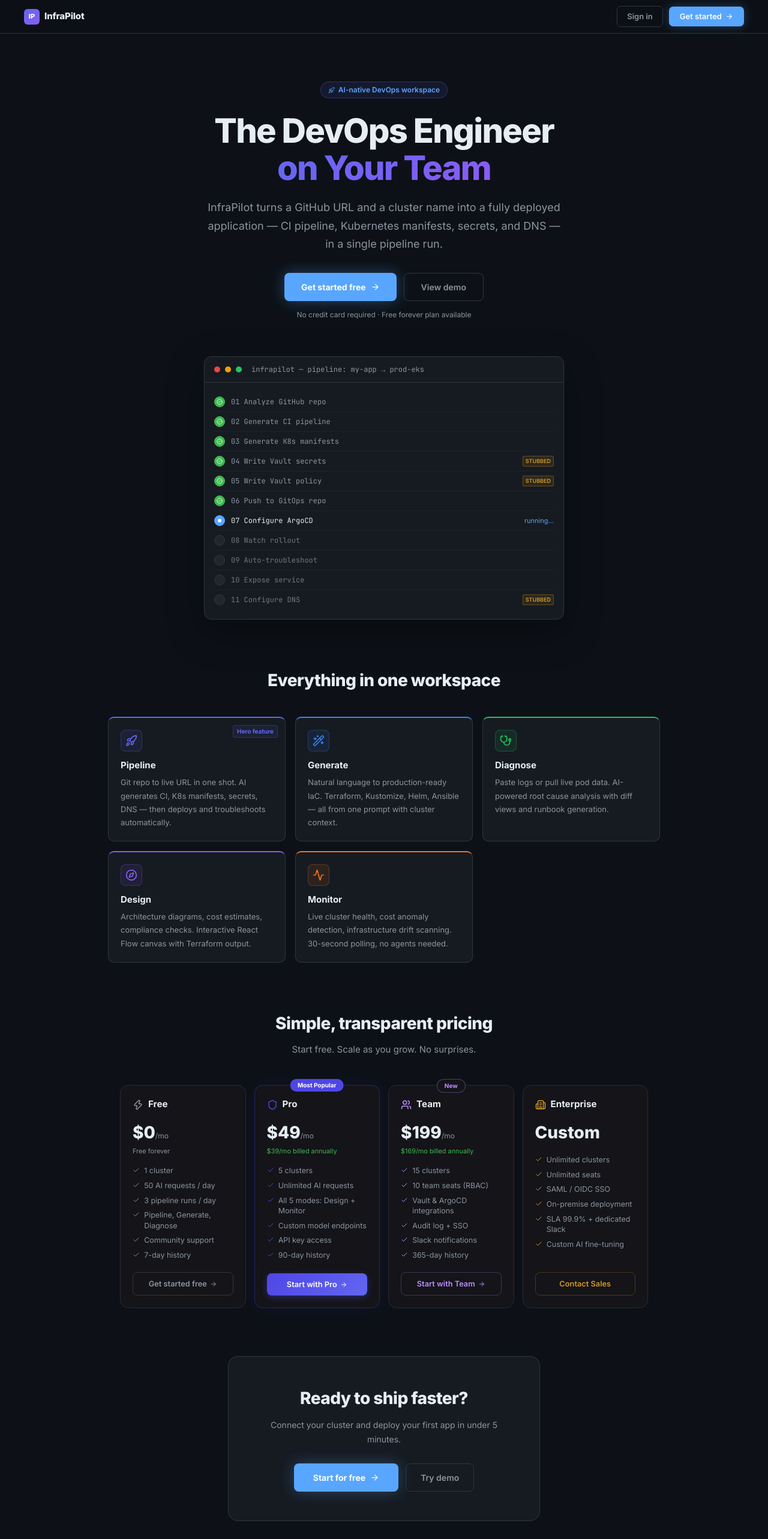
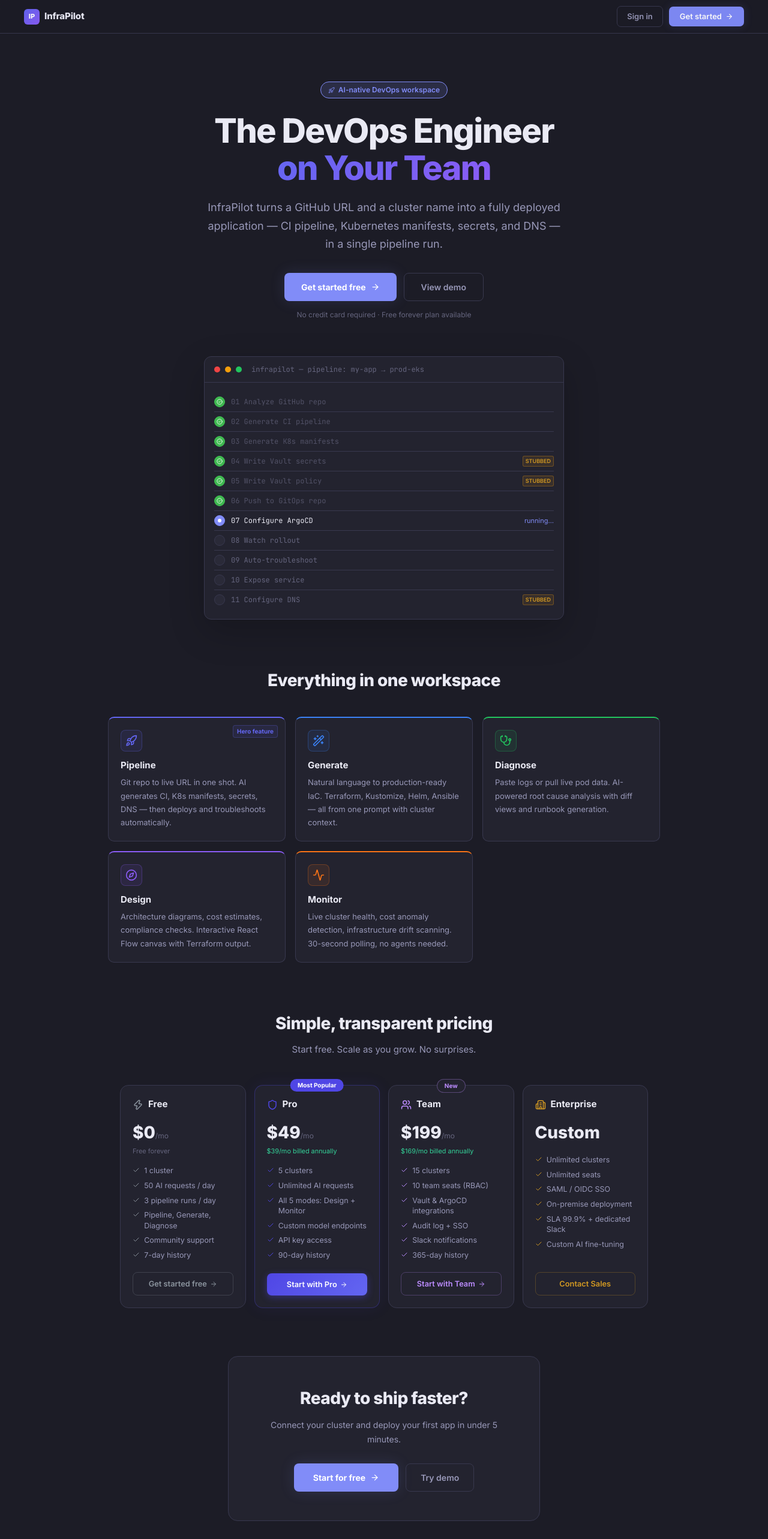
Before and after one commit to Navneet072300/InfraPilot, a React (Vite) app in the folder frontend/: page / in a window 1280 px wide. Shown: the top 2566 px of the page at 60% size. Built offline with nearby package versions, Linux system fonts and the light colour scheme; no server answers.

Commit message:
Landing page theme support, Home in sidebar, remove Landing Page from UserMenu

```diff
--- a/frontend/src/components/layout/Sidebar.tsx
+++ b/frontend/src/components/layout/Sidebar.tsx
@@ -2,7 +2,7 @@
 import {
   Rocket, Wand2, Stethoscope, Compass, Activity,
   Database, Clock, GitBranch, HelpCircle,
-  ChevronLeft, Menu, CreditCard, Camera, Lock,
+  ChevronLeft, Menu, CreditCard, Camera, Lock, Home,
 } from 'lucide-react';
 import { useNavigate, useLocation } from 'react-router-dom';
 import { useProfileStore, type Plan } from '../../store/profileStore';
@@ -294,6 +294,7 @@
 
         {/* Bottom nav */}
         <div style={{ paddingBottom: '6px' }}>
+          <BottomNavBtn icon={<Home size={15} />} label="Home" path="/" />
           <BottomNavBtn icon={<CreditCard size={15} />} label="Subscription" path="/app/subscription" />
           <BottomNavBtn icon={<HelpCircle size={15} />} label="Help" path="/app/help" />
         </div>
--- a/frontend/src/components/layout/UserMenu.tsx
+++ b/frontend/src/components/layout/UserMenu.tsx
@@ -1,6 +1,6 @@
 import { useEffect, useRef, useState } from 'react';
 import { useNavigate } from 'react-router-dom';
-import { User, Settings, CreditCard, HelpCircle, LogOut, Moon, Sun, Globe } from 'lucide-react';
+import { User, Settings, CreditCard, HelpCircle, LogOut, Moon, Sun } from 'lucide-react';
 import { useAuthStore } from '../../store/authStore';
 import { useProfileStore } from '../../store/profileStore';
 import { useThemeStore } from '../../store/themeStore';
@@ -127,7 +127,6 @@
             { icon: <Settings size={14} />, label: 'Settings', path: '/app/settings' },
             { icon: <CreditCard size={14} />, label: 'Billing', path: '/app/subscription' },
             { icon: <HelpCircle size={14} />, label: 'Help', path: '/app/help' },
-            { icon: <Globe size={14} />, label: 'Landing Page', path: '/' },
           ].map(({ icon, label, path }) => (
             <button
               key={path}
--- a/frontend/src/pages/LandingPage.tsx
+++ b/frontend/src/pages/LandingPage.tsx
@@ -1,6 +1,7 @@
 import { useNavigate } from 'react-router-dom';
 import { Rocket, Wand2, Stethoscope, Compass, Activity, ArrowRight, CheckCircle2, Check, Zap, Shield, Users, Building2 } from 'lucide-react';
 import { useAuthStore } from '../store/authStore';
+import { useThemeStore } from '../store/themeStore';
 
 const FEATURES = [
   { icon: <Rocket size={20} />, title: 'Pipeline', desc: 'Git repo to live URL in one shot. AI generates CI, K8s manifests, secrets, DNS — then deploys and troubleshoots automatically.', color: '#6366f1', badge: 'Hero feature' },
@@ -51,6 +52,7 @@
 export function LandingPage() {
   const navigate = useNavigate();
   const { isAuthenticated, setDemoMode } = useAuthStore();
+  useThemeStore(); // subscribe so component re-renders on theme change
   const loggedIn = isAuthenticated();
 
   function handleGetStarted() {
@@ -69,21 +71,21 @@
   }
 
   return (
-    <div style={{ minHeight: '100vh', background: '#0d1117', color: '#e6edf3', fontFamily: 'Inter, sans-serif' }}>
+    <div style={{ minHeight: '100vh', background: 'var(--bg-base)', color: 'var(--text-primary)', fontFamily: 'Inter, sans-serif' }}>
 
       {/* Nav */}
-      <nav style={{ height: '56px', borderBottom: '1px solid #30363d', display: 'flex', alignItems: 'center', padding: '0 40px', justifyContent: 'space-between', position: 'sticky', top: 0, background: 'rgba(13,17,23,0.9)', backdropFilter: 'blur(8px)', zIndex: 10 }}>
+      <nav style={{ height: '56px', borderBottom: '1px solid var(--border)', display: 'flex', alignItems: 'center', padding: '0 40px', justifyContent: 'space-between', position: 'sticky', top: 0, background: 'var(--bg-base)', backdropFilter: 'blur(8px)', zIndex: 10, opacity: 0.97 }}>
         <div style={{ display: 'flex', alignItems: 'center', gap: '8px' }}>
           <div style={{ width: '26px', height: '26px', borderRadius: '6px', background: 'linear-gradient(135deg,#6366f1,#8b5cf6)', display: 'flex', alignItems: 'center', justifyContent: 'center', fontSize: '11px', fontWeight: 800, color: '#fff' }}>IP</div>
           <span style={{ fontWeight: 800, fontSize: '15px', letterSpacing: '-0.01em' }}>InfraPilot</span>
         </div>
         <div style={{ display: 'flex', alignItems: 'center', gap: 10 }}>
           {!loggedIn && (
-            <button onClick={() => navigate('/login')} style={{ padding: '7px 16px', background: 'transparent', border: '1px solid #30363d', borderRadius: '7px', color: '#8b949e', fontSize: '13px', fontWeight: 600, cursor: 'pointer', fontFamily: 'inherit' }}>
+            <button onClick={() => navigate('/login')} style={{ padding: '7px 16px', background: 'transparent', border: '1px solid var(--border)', borderRadius: '7px', color: 'var(--text-secondary)', fontSize: '13px', fontWeight: 600, cursor: 'pointer', fontFamily: 'inherit' }}>
               Sign in
             </button>
           )}
-          <button onClick={handleOpenApp} style={{ display: 'flex', alignItems: 'center', gap: '6px', padding: '7px 18px', background: '#58a6ff', border: 'none', borderRadius: '7px', color: '#fff', fontSize: '13px', fontWeight: 600, cursor: 'pointer', fontFamily: 'inherit', boxShadow: '0 0 16px rgba(88,166,255,0.3)' }}>
+          <button onClick={handleOpenApp} style={{ display: 'flex', alignItems: 'center', gap: '6px', padding: '7px 18px', background: 'var(--accent)', border: 'none', borderRadius: '7px', color: '#fff', fontSize: '13px', fontWeight: 600, cursor: 'pointer', fontFamily: 'inherit', boxShadow: '0 0 16px var(--accent-glow)' }}>
             {loggedIn ? 'Open App' : 'Get started'} <ArrowRight size={13} />
           </button>
         </div>
@@ -91,7 +93,7 @@
 
       {/* Hero */}
       <section style={{ maxWidth: '900px', margin: '0 auto', padding: '80px 40px 60px', textAlign: 'center' }}>
-        <div style={{ display: 'inline-flex', alignItems: 'center', gap: '6px', padding: '4px 12px', background: 'rgba(99,102,241,0.1)', border: '1px solid rgba(99,102,241,0.3)', borderRadius: '20px', fontSize: '12px', color: '#58a6ff', fontWeight: 600, marginBottom: '24px' }}>
+        <div style={{ display: 'inline-flex', alignItems: 'center', gap: '6px', padding: '4px 12px', background: 'var(--accent-glow)', border: '1px solid var(--border-focus)', borderRadius: '20px', fontSize: '12px', color: 'var(--accent)', fontWeight: 600, marginBottom: '24px' }}>
           <Rocket size={11} /> AI-native DevOps workspace
         </div>
         <h1 style={{ fontSize: 'clamp(32px, 6vw, 56px)', fontWeight: 800, lineHeight: 1.1, letterSpacing: '-0.03em', marginBottom: '20px' }}>
@@ -100,46 +102,46 @@
             on Your Team
           </span>
         </h1>
-        <p style={{ fontSize: '18px', color: '#8b949e', lineHeight: 1.7, maxWidth: '600px', margin: '0 auto 32px' }}>
+        <p style={{ fontSize: '18px', color: 'var(--text-secondary)', lineHeight: 1.7, maxWidth: '600px', margin: '0 auto 32px' }}>
           InfraPilot turns a GitHub URL and a cluster name into a fully deployed application — CI pipeline, Kubernetes manifests, secrets, and DNS — in a single pipeline run.
         </p>
         <div style={{ display: 'flex', gap: '12px', justifyContent: 'center', flexWrap: 'wrap' }}>
           <button
             onClick={handleGetStarted}
-            style={{ display: 'flex', alignItems: 'center', gap: '8px', padding: '12px 28px', background: '#58a6ff', border: 'none', borderRadius: '8px', color: '#fff', fontSize: '14px', fontWeight: 700, cursor: 'pointer', fontFamily: 'inherit', boxShadow: '0 0 24px rgba(88,166,255,0.35)' }}
+            style={{ display: 'flex', alignItems: 'center', gap: '8px', padding: '12px 28px', background: 'var(--accent)', border: 'none', borderRadius: '8px', color: '#fff', fontSize: '14px', fontWeight: 700, cursor: 'pointer', fontFamily: 'inherit', boxShadow: '0 0 24px var(--accent-glow)' }}
           >
             Get started free <ArrowRight size={15} />
           </button>
           <button
             onClick={handleDemo}
-            style={{ display: 'flex', alignItems: 'center', gap: '8px', padding: '12px 28px', background: 'transparent', border: '1px solid #30363d', borderRadius: '8px', color: '#8b949e', fontSize: '14px', fontWeight: 600, cursor: 'pointer', fontFamily: 'inherit' }}
+            style={{ display: 'flex', alignItems: 'center', gap: '8px', padding: '12px 28px', background: 'transparent', border: '1px solid var(--border)', borderRadius: '8px', color: 'var(--text-secondary)', fontSize: '14px', fontWeight: 600, cursor: 'pointer', fontFamily: 'inherit' }}
           >
             View demo
           </button>
         </div>
-        <p style={{ marginTop: 14, color: '#8b949e', fontSize: 12 }}>No credit card required · Free forever plan available</p>
+        <p style={{ marginTop: 14, color: 'var(--text-muted)', fontSize: 12 }}>No credit card required · Free forever plan available</p>
       </section>
 
       {/* Pipeline demo */}
       <section style={{ maxWidth: '680px', margin: '0 auto', padding: '0 40px 80px' }}>
-        <div style={{ background: '#161b22', border: '1px solid #30363d', borderRadius: '12px', overflow: 'hidden', boxShadow: '0 20px 60px rgba(0,0,0,0.4)' }}>
-          <div style={{ padding: '12px 16px', borderBottom: '1px solid #30363d', display: 'flex', alignItems: 'center', gap: '8px' }}>
+        <div style={{ background: 'var(--bg-surface)', border: '1px solid var(--border)', borderRadius: '12px', overflow: 'hidden', boxShadow: '0 20px 60px rgba(0,0,0,0.2)' }}>
+          <div style={{ padding: '12px 16px', borderBottom: '1px solid var(--border)', display: 'flex', alignItems: 'center', gap: '8px' }}>
             <div style={{ width: '10px', height: '10px', borderRadius: '50%', background: '#ef4444' }} />
             <div style={{ width: '10px', height: '10px', borderRadius: '50%', background: '#f59e0b' }} />
             <div style={{ width: '10px', height: '10px', borderRadius: '50%', background: '#22c55e' }} />
-            <span style={{ marginLeft: '8px', fontSize: '12px', color: '#8b949e', fontFamily: 'JetBrains Mono, monospace' }}>infrapilot — pipeline: my-app → prod-eks</span>
+            <span style={{ marginLeft: '8px', fontSize: '12px', color: 'var(--text-muted)', fontFamily: 'JetBrains Mono, monospace' }}>infrapilot — pipeline: my-app → prod-eks</span>
           </div>
           <div style={{ padding: '16px' }}>
             {PIPELINE_TASKS.map((t) => (
-              <div key={t.n} style={{ display: 'flex', alignItems: 'center', gap: '10px', padding: '7px 0', borderBottom: t.n < PIPELINE_TASKS.length ? '1px solid rgba(255,255,255,0.04)' : 'none' }}>
-                <div style={{ width: '18px', height: '18px', borderRadius: '50%', flexShrink: 0, background: t.done ? '#3fb950' : t.running ? '#58a6ff' : '#21262d', border: `1px solid ${t.done ? '#3fb950' : t.running ? '#58a6ff' : '#30363d'}`, display: 'flex', alignItems: 'center', justifyContent: 'center', fontSize: '10px' }}>
+              <div key={t.n} style={{ display: 'flex', alignItems: 'center', gap: '10px', padding: '7px 0', borderBottom: t.n < PIPELINE_TASKS.length ? '1px solid var(--border)' : 'none' }}>
+                <div style={{ width: '18px', height: '18px', borderRadius: '50%', flexShrink: 0, background: t.done ? '#3fb950' : t.running ? 'var(--accent)' : 'var(--bg-hover)', border: `1px solid ${t.done ? '#3fb950' : t.running ? 'var(--accent)' : 'var(--border)'}`, display: 'flex', alignItems: 'center', justifyContent: 'center', fontSize: '10px' }}>
                   {t.done ? <CheckCircle2 size={10} color="#fff" /> : t.running ? <span style={{ width: '6px', height: '6px', borderRadius: '50%', background: '#fff', display: 'block' }} /> : null}
                 </div>
-                <span style={{ fontSize: '12px', color: t.done ? '#8b949e' : t.running ? '#e6edf3' : '#6e7681', fontFamily: 'JetBrains Mono, monospace', flex: 1 }}>
+                <span style={{ fontSize: '12px', color: t.done ? 'var(--text-muted)' : t.running ? 'var(--text-primary)' : 'var(--text-muted)', fontFamily: 'JetBrains Mono, monospace', flex: 1, opacity: t.done ? 0.7 : 1 }}>
                   {t.n.toString().padStart(2, '0')} {t.label}
                 </span>
                 {t.stubbed && <span style={{ fontSize: '9px', color: '#d29922', background: 'rgba(245,158,11,0.1)', border: '1px solid rgba(245,158,11,0.3)', padding: '1px 4px', borderRadius: '3px', fontWeight: 600 }}>STUBBED</span>}
-                {t.running && <span style={{ fontSize: '11px', color: '#58a6ff' }}>running…</span>}
+                {t.running && <span style={{ fontSize: '11px', color: 'var(--accent)' }}>running…</span>}
               </div>
             ))}
           </div>
@@ -151,11 +153,11 @@
         <h2 style={{ textAlign: 'center', fontSize: '28px', fontWeight: 800, letterSpacing: '-0.02em', marginBottom: '40px' }}>Everything in one workspace</h2>
         <div style={{ display: 'grid', gridTemplateColumns: 'repeat(auto-fill, minmax(280px, 1fr))', gap: '16px' }}>
           {FEATURES.map((f) => (
-            <div key={f.title} style={{ background: '#161b22', border: '1px solid #30363d', borderRadius: '10px', padding: '20px', position: 'relative', borderTop: `2px solid ${f.color}` }}>
+            <div key={f.title} style={{ background: 'var(--bg-surface)', border: '1px solid var(--border)', borderRadius: '10px', padding: '20px', position: 'relative', borderTop: `2px solid ${f.color}` }}>
               {f.badge && <span style={{ position: 'absolute', top: '12px', right: '12px', fontSize: '10px', fontWeight: 700, color: f.color, background: `${f.color}18`, border: `1px solid ${f.color}44`, padding: '2px 6px', borderRadius: '4px' }}>{f.badge}</span>}
               <div style={{ width: '36px', height: '36px', borderRadius: '8px', background: `${f.color}18`, border: `1px solid ${f.color}44`, display: 'flex', alignItems: 'center', justifyContent: 'center', color: f.color, marginBottom: '12px' }}>{f.icon}</div>
-              <p style={{ fontWeight: 700, fontSize: '15px', marginBottom: '6px' }}>{f.title}</p>
-              <p style={{ fontSize: '13px', color: '#8b949e', lineHeight: 1.7 }}>{f.desc}</p>
+              <p style={{ fontWeight: 700, fontSize: '15px', marginBottom: '6px', color: 'var(--text-primary)' }}>{f.title}</p>
+              <p style={{ fontSize: '13px', color: 'var(--text-secondary)', lineHeight: 1.7 }}>{f.desc}</p>
             </div>
           ))}
         </div>
@@ -165,38 +167,38 @@
       <section style={{ maxWidth: '960px', margin: '0 auto', padding: '0 40px 80px' }}>
         <div style={{ textAlign: 'center', marginBottom: 48 }}>
           <h2 style={{ fontSize: '28px', fontWeight: 800, letterSpacing: '-0.02em', margin: '0 0 12px' }}>Simple, transparent pricing</h2>
-          <p style={{ color: '#8b949e', fontSize: 15, margin: 0 }}>Start free. Scale as you grow. No surprises.</p>
+          <p style={{ color: 'var(--text-secondary)', fontSize: 15, margin: 0 }}>Start free. Scale as you grow. No surprises.</p>
         </div>
         <div style={{ display: 'grid', gridTemplateColumns: 'repeat(4, 1fr)', gap: '0.875rem' }}>
           {PLANS.map((p) => (
-            <div key={p.id} style={{ background: '#141419', border: `1px solid ${p.popular ? p.color + '55' : '#2a2a35'}`, borderRadius: 14, padding: '1.25rem', position: 'relative', display: 'flex', flexDirection: 'column', boxShadow: p.popular ? `0 0 28px ${p.color}14` : 'none' }}>
+            <div key={p.id} style={{ background: 'var(--bg-surface)', border: `1px solid ${p.popular ? p.color + '55' : 'var(--border)'}`, borderRadius: 14, padding: '1.25rem', position: 'relative', display: 'flex', flexDirection: 'column', boxShadow: p.popular ? `0 0 28px ${p.color}14` : 'none' }}>
               {p.popular && (
                 <div style={{ position: 'absolute', top: -11, left: '50%', transform: 'translateX(-50%)', background: p.color, color: '#fff', borderRadius: 20, padding: '3px 12px', fontSize: '10px', fontWeight: 700, whiteSpace: 'nowrap' }}>
                   Most Popular
                 </div>
               )}
               {'badge' in p && p.badge && !p.popular && (
-                <div style={{ position: 'absolute', top: -11, left: '50%', transform: 'translateX(-50%)', background: '#141419', color: p.color, border: `1px solid ${p.color}55`, borderRadius: 20, padding: '3px 12px', fontSize: '10px', fontWeight: 700, whiteSpace: 'nowrap' }}>
+                <div style={{ position: 'absolute', top: -11, left: '50%', transform: 'translateX(-50%)', background: 'var(--bg-surface)', color: p.color, border: `1px solid ${p.color}55`, borderRadius: 20, padding: '3px 12px', fontSize: '10px', fontWeight: 700, whiteSpace: 'nowrap' }}>
                   {p.badge}
                 </div>
               )}
               <div style={{ display: 'flex', alignItems: 'center', gap: 8, marginBottom: '0.875rem' }}>
                 <span style={{ color: p.color }}>{p.icon}</span>
-                <span style={{ fontWeight: 700, fontSize: '0.95rem', color: '#e6edf3' }}>{p.name}</span>
+                <span style={{ fontWeight: 700, fontSize: '0.95rem', color: 'var(--text-primary)' }}>{p.name}</span>
               </div>
               <div style={{ marginBottom: '1rem' }}>
-                <span style={{ fontSize: '1.75rem', fontWeight: 800, color: '#e6edf3' }}>{p.price}</span>
-                {p.price !== 'Custom' && <span style={{ color: '#8b949e', fontSize: '0.75rem' }}>/mo</span>}
+                <span style={{ fontSize: '1.75rem', fontWeight: 800, color: 'var(--text-primary)' }}>{p.price}</span>
+                {p.price !== 'Custom' && <span style={{ color: 'var(--text-muted)', fontSize: '0.75rem' }}>/mo</span>}
                 {p.price !== 'Custom' && p.annualPrice !== p.price && (
-                  <div style={{ fontSize: '0.68rem', color: '#3fb950', marginTop: 2 }}>{p.annualPrice}/mo billed annually</div>
+                  <div style={{ fontSize: '0.68rem', color: 'var(--success)', marginTop: 2 }}>{p.annualPrice}/mo billed annually</div>
                 )}
-                {p.id === 'free' && <div style={{ fontSize: '0.68rem', color: '#8b949e', marginTop: 2 }}>Free forever</div>}
+                {p.id === 'free' && <div style={{ fontSize: '0.68rem', color: 'var(--text-muted)', marginTop: 2 }}>Free forever</div>}
               </div>
               <ul style={{ listStyle: 'none', margin: '0 0 1.25rem', padding: 0, display: 'flex', flexDirection: 'column', gap: '0.45rem', flex: 1 }}>
                 {p.features.map((f) => (
                   <li key={f} style={{ display: 'flex', alignItems: 'flex-start', gap: '0.45rem', fontSize: '0.78rem' }}>
                     <Check size={12} color={p.color} style={{ flexShrink: 0, marginTop: 2 }} />
-                    <span style={{ color: '#8b949e', lineHeight: 1.4 }}>{f}</span>
+                    <span style={{ color: 'var(--text-secondary)', lineHeight: 1.4 }}>{f}</span>
                   </li>
                 ))}
               </ul>
@@ -214,16 +216,16 @@
 
       {/* CTA */}
       <section style={{ maxWidth: '600px', margin: '0 auto', padding: '0 40px 100px', textAlign: 'center' }}>
-        <div style={{ background: '#161b22', border: '1px solid #30363d', borderRadius: '16px', padding: '48px 40px' }}>
+        <div style={{ background: 'var(--bg-surface)', border: '1px solid var(--border)', borderRadius: '16px', padding: '48px 40px' }}>
           <h2 style={{ fontSize: '28px', fontWeight: 800, letterSpacing: '-0.02em', marginBottom: '12px' }}>Ready to ship faster?</h2>
-          <p style={{ fontSize: '14px', color: '#8b949e', marginBottom: '28px', lineHeight: 1.7 }}>
+          <p style={{ fontSize: '14px', color: 'var(--text-secondary)', marginBottom: '28px', lineHeight: 1.7 }}>
             Connect your cluster and deploy your first app in under 5 minutes.
           </p>
           <div style={{ display: 'flex', gap: 12, justifyContent: 'center', flexWrap: 'wrap' }}>
-            <button onClick={handleGetStarted} style={{ display: 'inline-flex', alignItems: 'center', gap: '8px', padding: '12px 32px', background: '#58a6ff', border: 'none', borderRadius: '8px', color: '#fff', fontSize: '14px', fontWeight: 700, cursor: 'pointer', fontFamily: 'inherit', boxShadow: '0 0 24px rgba(88,166,255,0.3)' }}>
+            <button onClick={handleGetStarted} style={{ display: 'inline-flex', alignItems: 'center', gap: '8px', padding: '12px 32px', background: 'var(--accent)', border: 'none', borderRadius: '8px', color: '#fff', fontSize: '14px', fontWeight: 700, cursor: 'pointer', fontFamily: 'inherit', boxShadow: '0 0 24px var(--accent-glow)' }}>
               {loggedIn ? 'Go to app' : 'Start for free'} <ArrowRight size={15} />
             </button>
-            <button onClick={handleDemo} style={{ display: 'inline-flex', alignItems: 'center', gap: '8px', padding: '12px 24px', background: 'transparent', border: '1px solid #30363d', borderRadius: '8px', color: '#8b949e', fontSize: '14px', fontWeight: 600, cursor: 'pointer', fontFamily: 'inherit' }}>
+            <button onClick={handleDemo} style={{ display: 'inline-flex', alignItems: 'center', gap: '8px', padding: '12px 24px', background: 'transparent', border: '1px solid var(--border)', borderRadius: '8px', color: 'var(--text-secondary)', fontSize: '14px', fontWeight: 600, cursor: 'pointer', fontFamily: 'inherit' }}>
               Try demo
             </button>
           </div>
```
